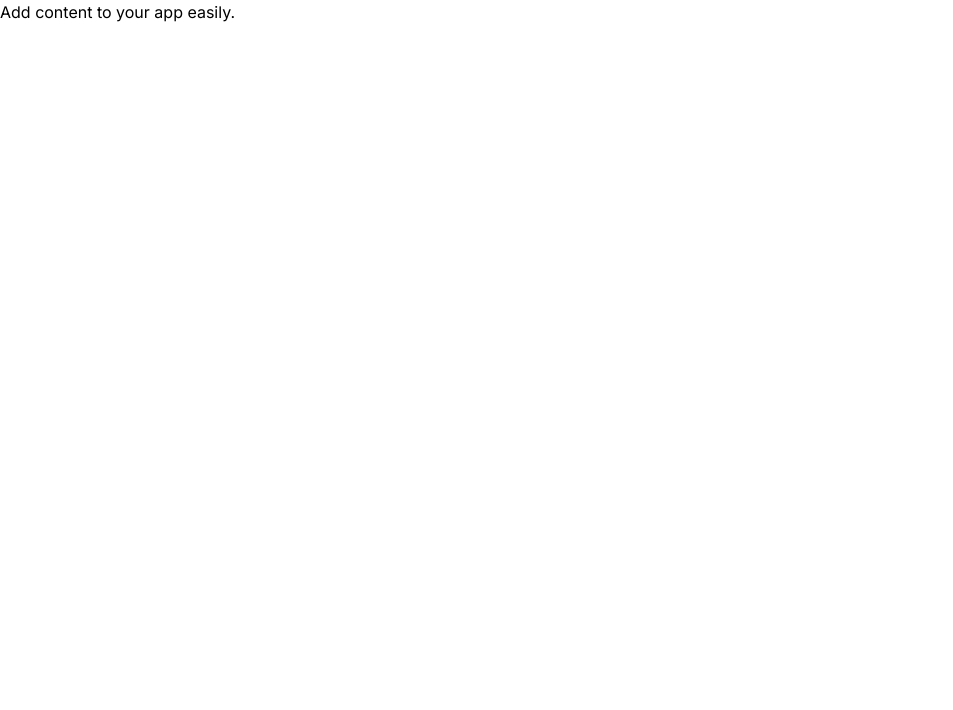
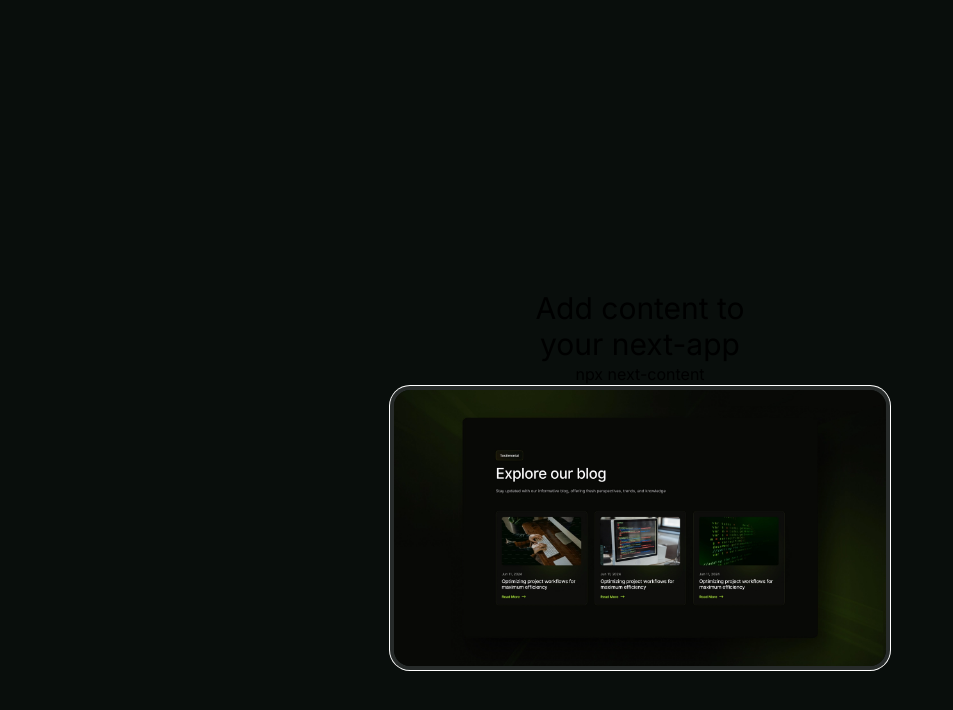
Before and after one commit to i-am-henri/contentio, a Next.js app: page / in a window 1280 px wide. Shown: the top 710 px of the page, without its empty margins (0-953 px from the left). Built offline with nearby package versions, Linux system fonts and the light colour scheme.

Commit message:
add main page

```diff
--- a/app/globals.css
+++ b/app/globals.css
@@ -9,3 +9,7 @@
   --primary: #39765D;
   --accent: #88C6AD;
 }
+
+body {
+  background-color: var(--background);
+}
--- a/app/page.tsx
+++ b/app/page.tsx
@@ -1,10 +1,16 @@
+import Img from "next/image"
+import Screenshot from "@/public/scrnsht.webp"
 export default function Home() {
   return (
     <div>
-      <section>
-        <h1>
-          Add content to your app easily.
+      <section className="min-h-screen flex flex-col items-center justify-center">
+        <h1 className="text-3xl text-center mt-[20vh]">
+          Add content to<br />your next-app
         </h1>
+        <p>
+          npx next-content
+        </p>
+        <Img className="rounded-[20px] border-4 border-[#ffffff1f] ring-[1px] ring-white " src={Screenshot} width={500} height={500} alt="a screenshot" />
       </section>
     </div>
   )
```
Also changed, not shown: public/scrnsht.webp (added).
